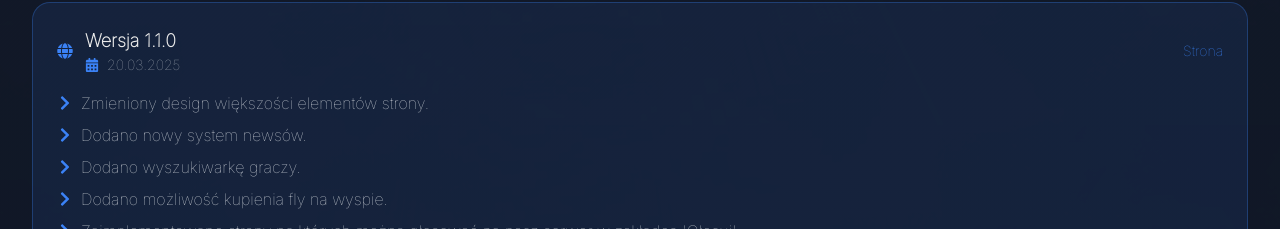
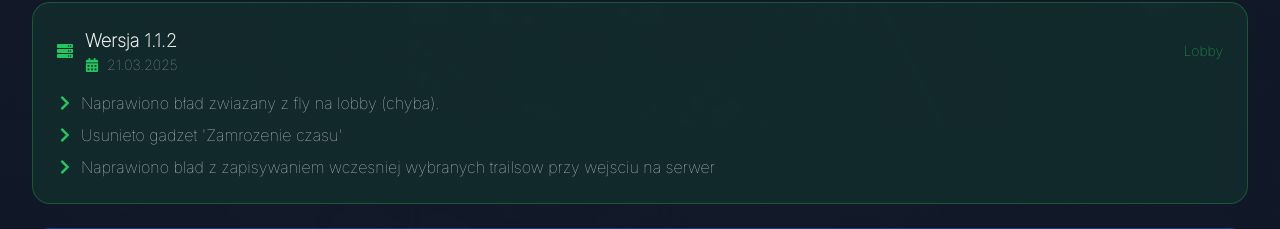
Before and after one commit to rczerwiec/stylowamc, a Next.js app: page /changelog in a window 1280 px wide. Shown: the part 325-554 px from the top of the page. Built offline with nearby package versions, Linux system fonts and the light colour scheme; no server answers.

Commit message:
[UPDATE] content update

```diff
--- a/app/changelog/page.tsx
+++ b/app/changelog/page.tsx
@@ -139,6 +139,16 @@ const Changelog = () => {
       },
     ],
     lobby: [
+      {
+        mode: "Lobby",
+        version: "1.1.2",
+        date: "21.03.2025",
+        changes: [
+          "Naprawiono bład zwiazany z fly na lobby (chyba).",
+          "Usunieto gadzet 'Zamrozenie czasu'",
+          "Naprawiono blad z zapisywaniem wczesniej wybranych trailsow przy wejsciu na serwer",
+        ],
+      },
       {
         mode: "Lobby",
         version: "1.1.1",
```
